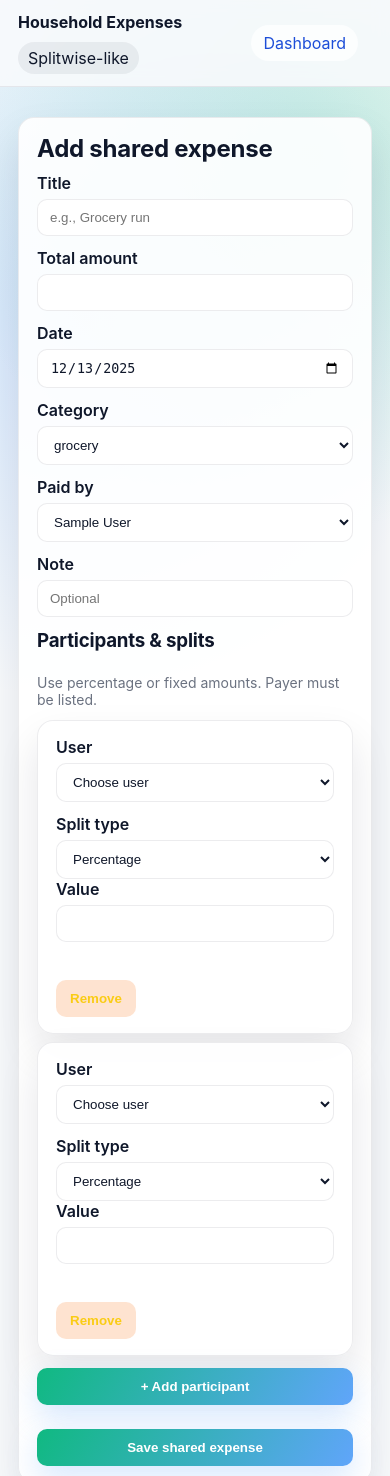
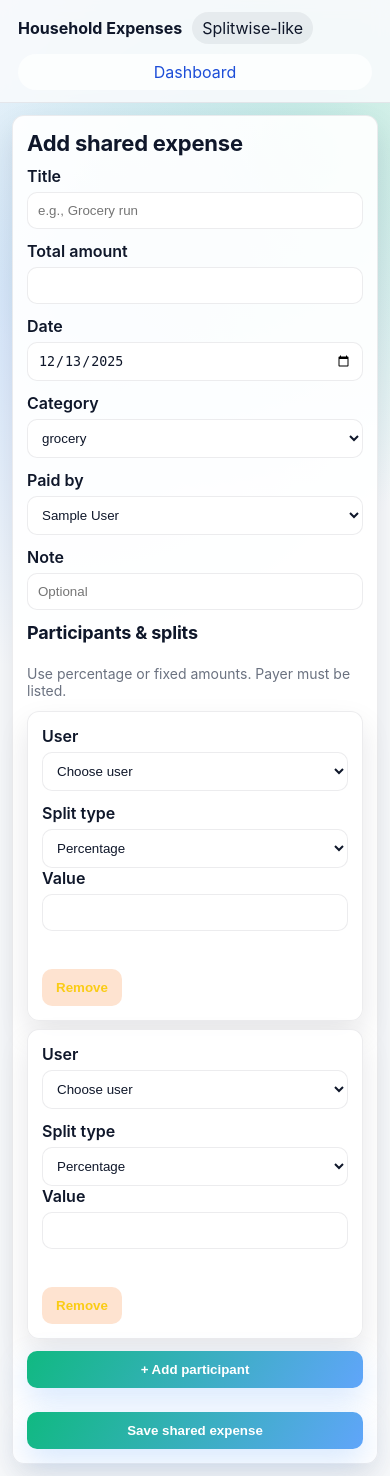
Before and after one commit to tzuhao-hung/expense-tracker, a Flask app: page /shared/new in a window 390 px wide. Shown: the top 1476 px of the page. Run offline with Flask 3, Linux system fonts and the light colour scheme; tables that the repository leaves empty hold one stand-in row (values such as "Sample post").

Commit message:
Improve mobile layout and simplify quick actions

```diff
--- a/templates/base.html
+++ b/templates/base.html
@@ -47,17 +47,17 @@
     }
     .container {
       max-width: 1100px;
-      margin: 30px auto 80px;
-      padding: 0 18px;
+      margin: 24px auto 80px;
+      padding: 0 16px;
       display: grid;
       gap: 16px;
     }
     .panel {
-      background: rgba(255, 255, 255, 0.9);
+      background: rgba(255, 255, 255, 0.92);
       border: 1px solid var(--border);
       border-radius: var(--radius);
       padding: 16px 18px;
-      box-shadow: 0 20px 40px rgba(15,23,42,0.10);
+      box-shadow: 0 14px 30px rgba(15,23,42,0.10);
     }
     h1, h2, h3 {
       margin: 0 0 10px;
@@ -116,6 +116,20 @@
     }
     .mono { font-family: "SFMono-Regular", Menlo, Consolas, monospace; white-space: nowrap; }
     .row { display: flex; align-items: center; gap: 10px; flex-wrap: wrap; }
+
+    @media (max-width: 768px) {
+      header { flex-direction: column; align-items: flex-start; gap: 10px; position: sticky; }
+      nav { width: 100%; display: flex; gap: 8px; flex-wrap: wrap; }
+      nav a { margin-right: 0; flex: 1 1 auto; text-align: center; }
+      .container { margin: 12px auto 40px; padding: 0 12px; }
+      .panel { padding: 14px; border-radius: 12px; }
+      h1 { font-size: 22px; }
+      h2, h3 { font-size: 18px; }
+      input, select, textarea { padding: 10px; }
+      .grid.cols-2 { grid-template-columns: 1fr; }
+      .table-scroll { margin: 0 -8px; padding: 0 8px; }
+      table { font-size: 14px; }
+    }
   </style>
 </head>
 <body>
```
Also changed, not shown: templates/dashboard.html (+42 -40 lines).
